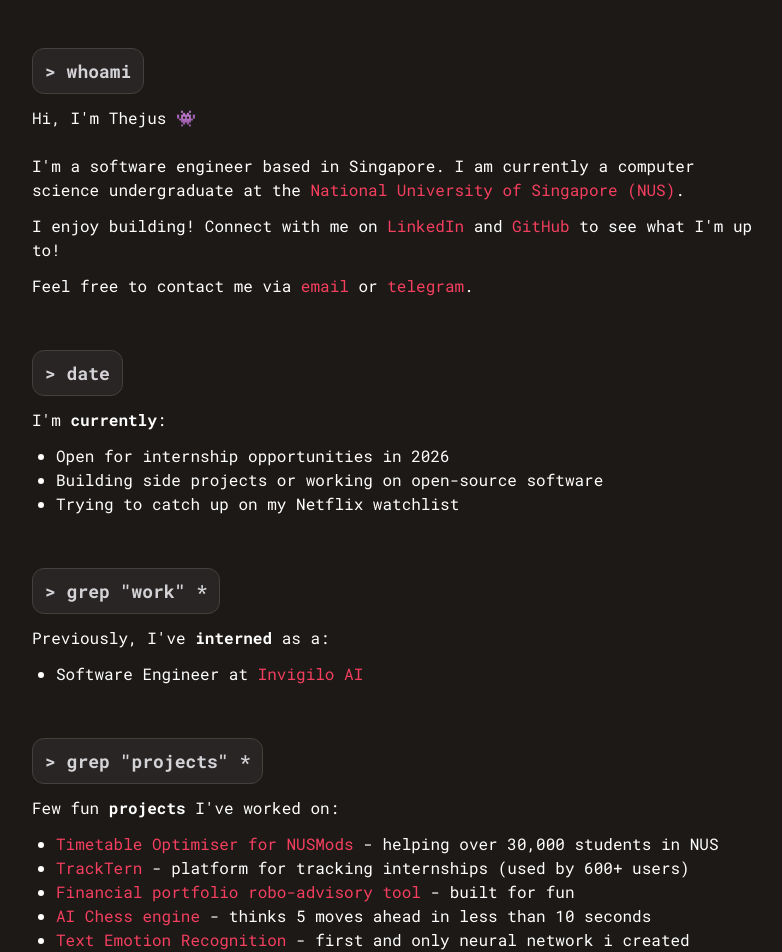
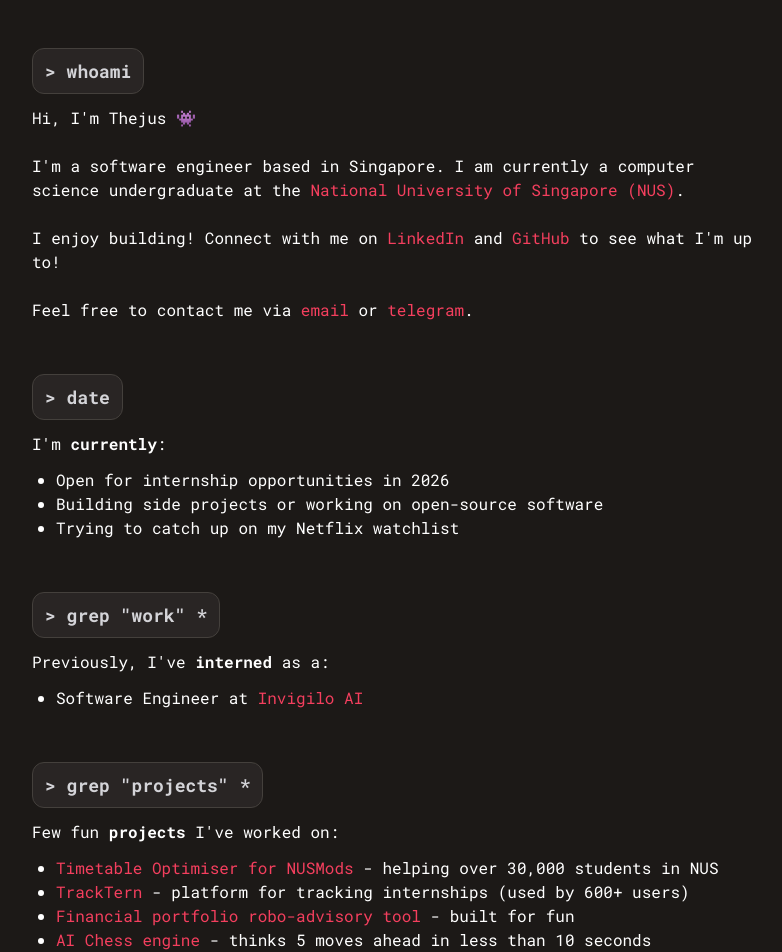
Before and after one commit to thejus03/thejus03.com, a Next.js app: page / in a window 1280 px wide. Shown: the top 952 px of the page, without its empty margins (244-1026 px from the left). Built offline with nearby package versions, Linux system fonts and the light colour scheme.

Commit message:
Improve text styling and readability in homepage content

```diff
--- a/app/page.tsx
+++ b/app/page.tsx
@@ -11,10 +11,10 @@
           <p className="py-3">Hi, I&apos;m Thejus 👾</p>
           <p className="py-3">
             I&apos;m a software engineer based in Singapore. I am currently a
-            computer science undergraduate at the <a className="hover:underline text-rose-500" href="https://www.nus.edu.sg" target="_blank" rel="noopener noreferrer">National University of
+            computer science undergraduate at the <a className="hover:underline text-rose-500 hover:text-rose-600" href="https://www.nus.edu.sg" target="_blank" rel="noopener noreferrer">National University of
             Singapore (NUS)</a>.
           </p>
-          <p className="">
+          <p className="py-3">
             I enjoy building! Connect with me on <a className="hover:underline text-rose-500" href="https://www.linkedin.com/in/thejus03/" target="_blank" rel="noopener noreferrer">LinkedIn</a> and <a className="hover:underline text-rose-500" href="https://github.com/thejus03" target="_blank" rel="noopener noreferrer">GitHub</a> to see what I&apos;m up to!
           </p>
           <p className="py-3">
@@ -22,7 +22,7 @@
           </p>
           <h1 className="font-bold text-zinc-300 text-lg py-2 px-3 rounded-xl border border-stone-700 bg-stone-800 inline-block mt-10">{'> '}date</h1>
           <p className="py-3">
-            I&apos;m <b>currently</b>:
+            I&apos;m <span className="font-semibold">currently</span>:
           </p>
           <ul className="list-disc ml-6 pb-3">
             <li>Open for internship opportunities in 2026</li>
@@ -31,14 +31,14 @@
           </ul>
           <h1 className="font-bold text-zinc-300 text-lg py-2 px-3 rounded-xl border border-stone-700 bg-stone-800 inline-block mt-10">{'> '}grep &quot;work&quot; *</h1>
           <p className="py-3">
-            Previously, I&apos;ve <b>interned</b> as a:
+            Previously, I&apos;ve <span className="font-semibold">interned</span> as a:
           </p>
           <ul className="list-disc ml-6 pb-3">
             <li>Software Engineer at <a className="hover:underline text-rose-500" href="https://www.invigilo.ai" target="_blank" rel="noopener noreferrer">Invigilo AI</a></li>
           </ul>
           <h1 className="font-bold text-zinc-300 text-lg py-2 px-3 rounded-xl border border-stone-700 bg-stone-800 inline-block mt-10">{'> '}grep &quot;projects&quot; *</h1>
-          <p className="my-3">
-            Few fun <b>projects</b> I&apos;ve worked on:
+          <p className="py-3">
+            Few fun <span className="font-semibold">projects</span> I&apos;ve worked on:
           </p>
           <ul className="list-disc ml-6 pb-3">
             <li><a href="https://nusmods.com/optimiser" className="hover:underline text-rose-500" target="_blank" rel="noopener noreferrer">Timetable Optimiser for NUSMods</a> - helping over 30,000 students in NUS</li>
```
